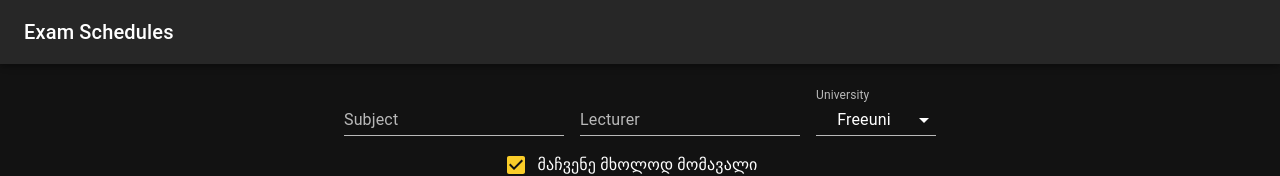
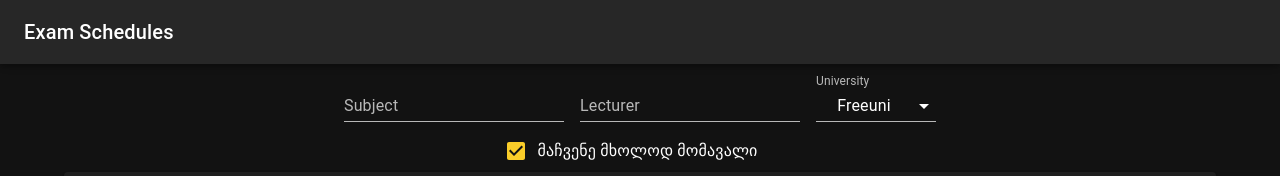
Before and after one commit to GeeOrrGee/exam-schedules-front, a React (Create React App) app: page / in a window 1280 px wide. Shown: the top 176 px of the page. Built offline with nearby package versions, Linux system fonts and the light colour scheme; no server answers.

Commit message:
Delete extra parts

```diff
--- a/src/components/header.tsx
+++ b/src/components/header.tsx
@@ -1,9 +1,9 @@
-import {AppBar, Box, Button, Toolbar, Typography} from "@mui/material";
+import {AppBar, Toolbar, Typography} from "@mui/material";
 import React from "react";
 
 function Header() {
     return (
-        <div>
+        <div style={{height: '50px'}}>
             <AppBar>
                 <Toolbar>
                     <Typography variant="h6" noWrap>
@@ -11,8 +11,6 @@ function Header() {
                     </Typography>
                 </Toolbar>
             </AppBar>
-            <Toolbar>
-            </Toolbar>
         </div>
     )
 }
```
